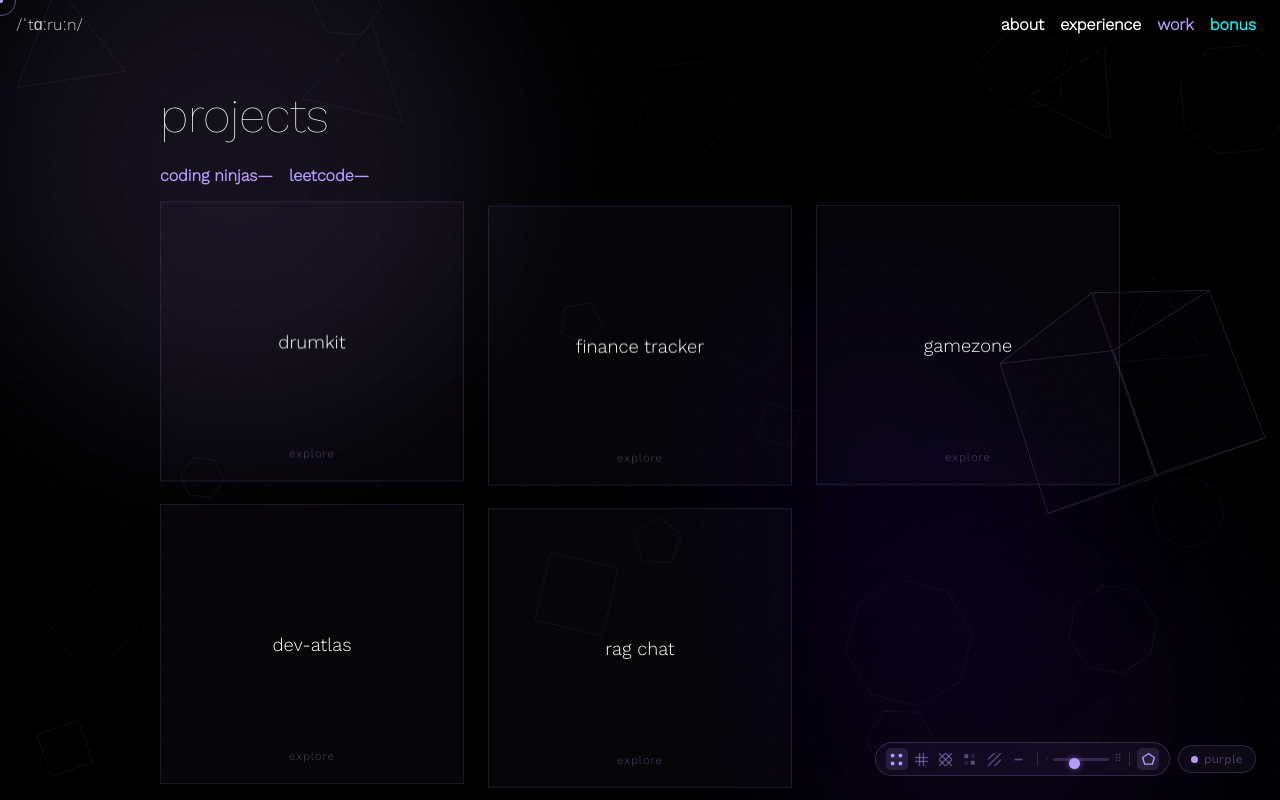
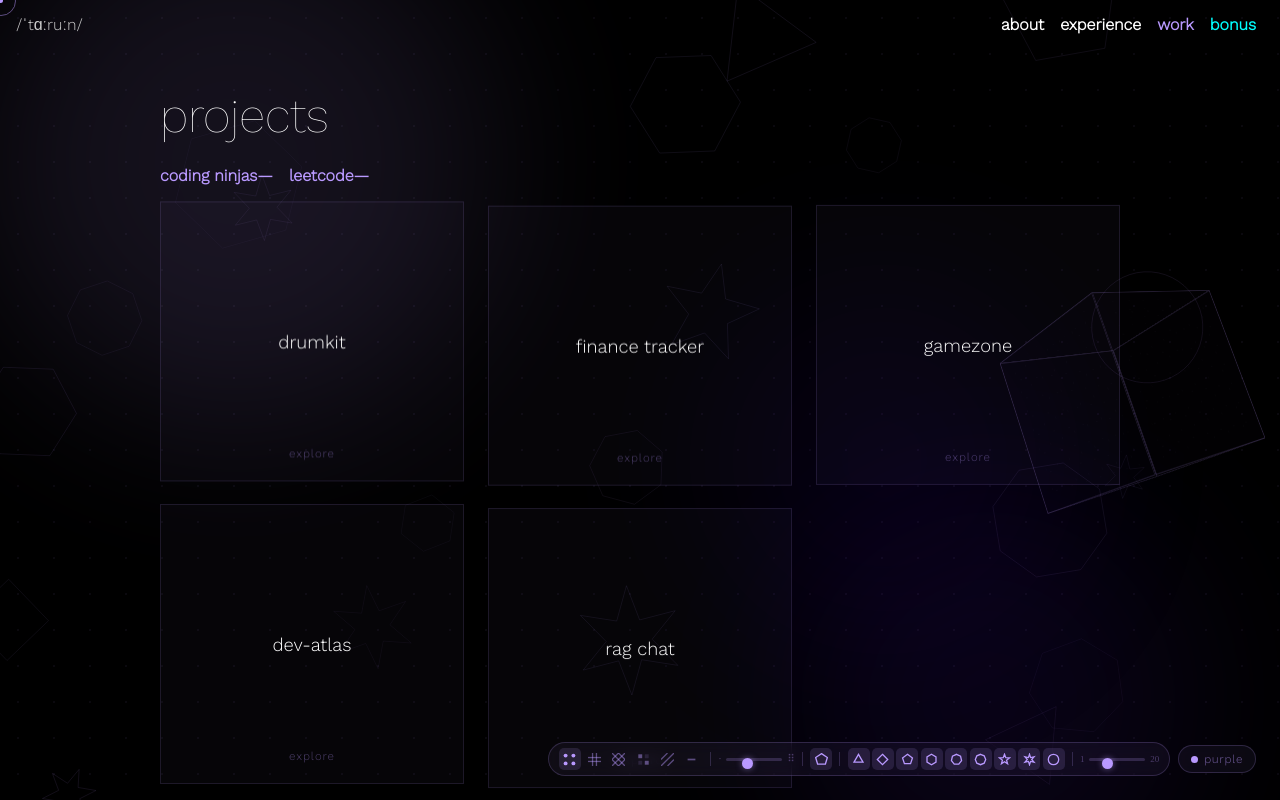
Before and after one commit to atypicalesper/atypicalesper.github.io, a Next.js app: page /work in a window 1280 px wide. Both pictures are taken after a click on the button 1148 px from the left and 759 px from the top of the page. Shown: the top 800 px of the page. Built offline with nearby package versions, Linux system fonts and the light colour scheme; no server answers.

Commit message:
feat: add configurable polygon system to background
Add 9 polygon types (triangle, square, pentagon, hexagon, heptagon, octagon, star5, star6, circle) with per-type toggle buttons and a count slider (5–60). Stars use alternating inner/outer radius (0.42×). All settings persist to localStorage.

```diff
--- a/src/components/BgControls.jsx
+++ b/src/components/BgControls.jsx
@@ -1,12 +1,7 @@
 'use client';
 
 import { useTheme } from './ThemeProvider';
-
-const PolyIcon = (
-  <svg width="13" height="13" viewBox="0 0 10 10" fill="none" stroke="currentColor" strokeWidth="1" aria-hidden="true">
-    <polygon points="5,0.5 9.5,3.5 8,8.5 2,8.5 0.5,3.5" />
-  </svg>
-);
+import { POLY_DEFS } from './BgPolygons';
 
 const SHAPES = ['dot', 'grid', 'diamond', 'square', 'wave', 'none'];
 
@@ -59,8 +54,44 @@ const Icons = {
   ),
 };
 
+function PolyPreview({ def }) {
+  const cx = 5, cy = 5, r = 4, inner = r * 0.42;
+  if (def.sides >= 24) {
+    return (
+      <svg width="13" height="13" viewBox="0 0 10 10" fill="none" stroke="currentColor" strokeWidth="1" aria-hidden="true">
+        <circle cx="5" cy="5" r="4" />
+      </svg>
+    );
+  }
+  let points;
+  if (def.star) {
+    const pts = def.sides * 2;
+    points = Array.from({ length: pts }, (_, i) => {
+      const rad   = i % 2 === 0 ? r : inner;
+      const angle = (i * Math.PI) / def.sides - Math.PI / 2;
+      return (cx + rad * Math.cos(angle)) + ',' + (cy + rad * Math.sin(angle));
+    }).join(' ');
+  } else {
+    points = Array.from({ length: def.sides }, (_, i) => {
+      const angle = (i * 2 * Math.PI) / def.sides - Math.PI / 2;
+      return (cx + r * Math.cos(angle)) + ',' + (cy + r * Math.sin(angle));
+    }).join(' ');
+  }
+  return (
+    <svg width="13" height="13" viewBox="0 0 10 10" fill="none" stroke="currentColor" strokeWidth="1" aria-hidden="true">
+      <polygon points={points} />
+    </svg>
+  );
+}
+
 export default function BgControls() {
-  const { bgShape, setBgShape, bgSize, setBgSize, showPolygons, setShowPolygons } = useTheme();
+  const {
+    bgShape, setBgShape,
+    bgSize, setBgSize,
+    showPolygons, setShowPolygons,
+    polyCount, setPolyCount,
+    polyTypes, togglePolyType,
+  } = useTheme();
 
   return (
     <div className="bg-controls" aria-label="Background controls">
@@ -68,7 +99,7 @@ export default function BgControls() {
         {SHAPES.map((id) => (
           <button
             key={id}
-            className={`bg-shape-btn${bgShape === id ? ' active' : ''}`}
+            className={'bg-shape-btn' + (bgShape === id ? ' active' : '')}
             onClick={() => setBgShape(id)}
             title={id}
             aria-pressed={bgShape === id}
@@ -77,7 +108,9 @@ export default function BgControls() {
           </button>
         ))}
       </div>
+
       <div className="bg-sep" />
+
       <div className="bg-density">
         <span className="bg-density-label">·</span>
         <input
@@ -88,20 +121,62 @@ export default function BgControls() {
           step={4}
           value={bgSize}
           onChange={(e) => setBgSize(Number(e.target.value))}
-          title={`density: ${Math.round(1440 / bgSize)} across`}
+          title={'density: ' + Math.round(1440 / bgSize) + ' across'}
           aria-label="background density"
         />
         <span className="bg-density-label">⠿</span>
       </div>
+
       <div className="bg-sep" />
+
       <button
-        className={`bg-shape-btn${showPolygons ? ' active' : ''}`}
+        className={'bg-shape-btn' + (showPolygons ? ' active' : '')}
         onClick={() => setShowPolygons(!showPolygons)}
         title="floating polygons"
         aria-pressed={showPolygons}
       >
-        {PolyIcon}
+        <svg width="13" height="13" viewBox="0 0 10 10" fill="none" stroke="currentColor" strokeWidth="1" aria-hidden="true">
+          <polygon points="5,0.5 9.5,3.5 8,8.5 2,8.5 0.5,3.5" />
+        </svg>
       </button>
+
+      {showPolygons && (
+        <>
+          <div className="bg-sep" />
+          <div className="bg-shapes">
+            {POLY_DEFS.map((def) => {
+              const active = polyTypes.includes(def.id);
+              return (
+                <button
+                  key={def.id}
+                  className={'bg-shape-btn' + (active ? ' active' : '')}
+                  onClick={() => togglePolyType(def.id)}
+                  title={def.id}
+                  aria-pressed={active}
+                >
+                  <PolyPreview def={def} />
+                </button>
+              );
+            })}
+          </div>
+          <div className="bg-sep" />
+          <div className="bg-density">
+            <span className="bg-density-label" style={{ fontSize: 9 }}>1</span>
+            <input
+              type="range"
+              className="bg-slider"
+              min={5}
+              max={60}
+              step={5}
+              value={polyCount}
+              onChange={(e) => setPolyCount(Number(e.target.value))}
+              title={'polygons: ' + polyCount}
+              aria-label="polygon count"
+            />
+            <span className="bg-density-label" style={{ fontSize: 9 }}>{polyCount}</span>
+          </div>
+        </>
+      )}
     </div>
   );
 }
--- a/src/components/BgPolygons.jsx
+++ b/src/components/BgPolygons.jsx
@@ -3,15 +3,30 @@
 import { useEffect, useRef } from 'react';
 import { useTheme } from './ThemeProvider';
 
-const SIDES_OPTIONS = [3, 4, 5, 6, 8];
-const COUNT = 20;
+export const POLY_DEFS = [
+  { id: 'triangle', label: 'tri',  sides: 3 },
+  { id: 'square',   label: 'sq',   sides: 4 },
+  { id: 'pentagon', label: 'pent', sides: 5 },
+  { id: 'hexagon',  label: 'hex',  sides: 6 },
+  { id: 'heptagon', label: 'hept', sides: 7 },
+  { id: 'octagon',  label: 'oct',  sides: 8 },
+  { id: 'star5',    label: 'str5', sides: 5, star: true },
+  { id: 'star6',    label: 'str6', sides: 6, star: true },
+  { id: 'circle',   label: 'circ', sides: 48 },
+];
 
-function initParticles(w, h) {
-  return Array.from({ length: COUNT }, () => ({
+function randomDef(activeIds) {
+  const pool = activeIds.length > 0 ? activeIds : POLY_DEFS.map(p => p.id);
+  const id   = pool[Math.floor(Math.random() * pool.length)];
+  return POLY_DEFS.find(p => p.id === id) ?? POLY_DEFS[0];
+}
+
+function initParticles(w, h, count, activeIds) {
+  return Array.from({ length: count }, () => ({
     x:        Math.random() * w,
     y:        Math.random() * h,
-    radius:   20 + Math.random() * 44,
-    sides:    SIDES_OPTIONS[Math.floor(Math.random() * SIDES_OPTIONS.length)],
+    radius:   18 + Math.random() * 48,
+    def:      randomDef(activeIds),
     rotation: Math.random() * Math.PI * 2,
     rotSpeed: (0.0008 + Math.random() * 0.0022) * (Math.random() < 0.5 ? 1 : -1),
     vx:       (Math.random() - 0.5) * 0.14,
@@ -20,84 +35,86 @@ function initParticles(w, h) {
   }));
 }
 
+function drawPoly(ctx, p) {
+  const { x, y, radius, rotation, def } = p;
+  ctx.beginPath();
+  if (def.star) {
+    const inner = radius * 0.42;
+    const pts   = def.sides * 2;
+    for (let i = 0; i < pts; i++) {
+      const r     = i % 2 === 0 ? radius : inner;
+      const angle = rotation + (i * Math.PI) / def.sides - Math.PI / 2;
+      const px    = x + r * Math.cos(angle);
+      const py    = y + r * Math.sin(angle);
+      i === 0 ? ctx.moveTo(px, py) : ctx.lineTo(px, py);
+    }
+  } else {
+    for (let i = 0; i < def.sides; i++) {
+      const angle = rotation + (i * 2 * Math.PI) / def.sides;
+      const px    = x + radius * Math.cos(angle);
+      const py    = y + radius * Math.sin(angle);
+      i === 0 ? ctx.moveTo(px, py) : ctx.lineTo(px, py);
+    }
+  }
+  ctx.closePath();
+  ctx.stroke();
+}
+
 export default function BgPolygons() {
-  const { showPolygons, theme } = useTheme();
+  const { showPolygons, theme, polyCount, polyTypes } = useTheme();
   const canvasRef = useRef(null);
   const stateRef  = useRef({ particles: [], animId: null });
 
   useEffect(() => {
     if (!showPolygons) return;
-
     const canvas = canvasRef.current;
     if (!canvas) return;
-    const ctx = canvas.getContext('2d');
+    const ctx   = canvas.getContext('2d');
     const state = stateRef.current;
 
     function resize() {
       canvas.width  = window.innerWidth;
       canvas.height = window.innerHeight;
-      state.particles = initParticles(canvas.width, canvas.height);
+      state.particles = initParticles(canvas.width, canvas.height, polyCount, polyTypes);
     }
 
     function draw() {
       const accentRgb = getComputedStyle(document.documentElement)
         .getPropertyValue('--accent-rgb').trim() || '139,92,246';
-
       ctx.clearRect(0, 0, canvas.width, canvas.height);
-
       for (const p of state.particles) {
         p.rotation += p.rotSpeed;
         p.x += p.vx;
         p.y += p.vy;
-
-        if (p.x < -p.radius)                   p.x = canvas.width  + p.radius;
-        if (p.x > canvas.width  + p.radius)    p.x = -p.radius;
-        if (p.y < -p.radius)                   p.y = canvas.height + p.radius;
-        if (p.y > canvas.height + p.radius)    p.y = -p.radius;
-
+        if (p.x < -p.radius)                p.x = canvas.width  + p.radius;
+        if (p.x > canvas.width  + p.radius) p.x = -p.radius;
+        if (p.y < -p.radius)                p.y = canvas.height + p.radius;
+        if (p.y > canvas.height + p.radius) p.y = -p.radius;
         ctx.save();
-        ctx.globalAlpha  = p.alpha;
-        ctx.strokeStyle  = `rgb(${accentRgb})`;
-        ctx.lineWidth    = 1;
-        ctx.beginPath();
-        for (let i = 0; i < p.sides; i++) {
-          const angle = p.rotation + (i * 2 * Math.PI) / p.sides;
-          const px = p.x + p.radius * Math.cos(angle);
-          const py = p.y + p.radius * Math.sin(angle);
-          i === 0 ? ctx.moveTo(px, py) : ctx.lineTo(px, py);
-        }
-        ctx.closePath();
-        ctx.stroke();
+        ctx.globalAlpha = p.alpha;
+        ctx.strokeStyle = 'rgb(' + accentRgb + ')';
+        ctx.lineWidth   = 1;
+        drawPoly(ctx, p);
         ctx.restore();
       }
-
       state.animId = requestAnimationFrame(draw);
     }
 
     resize();
     window.addEventListener('resize', resize);
     draw();
-
     return () => {
       cancelAnimationFrame(state.animId);
       window.removeEventListener('resize', resize);
     };
-  }, [showPolygons, theme]);
+  }, [showPolygons, theme, polyCount, polyTypes]);
 
   if (!showPolygons) return null;
-
   return (
     <canvas
       ref={canvasRef}
       aria-hidden="true"
-      style={{
-        position: 'fixed',
-        inset: 0,
-        width: '100%',
-        height: '100%',
-        pointerEvents: 'none',
-        zIndex: 0,
-      }}
+      style={{ position: 'fixed', inset: 0, width: '100%', height: '100%', pointerEvents: 'none', zIndex: 0 }}
     />
   );
 }
--- a/src/components/ThemeProvider.jsx
+++ b/src/components/ThemeProvider.jsx
@@ -4,12 +4,15 @@ import { createContext, useContext, useEffect, useState } from 'react';
 
 const THEMES = ['purple', 'midnight', 'matrix', 'crimson', 'aurora', 'amber'];
 const SHAPES = ['dot', 'grid', 'diamond', 'square', 'wave', 'none'];
+const ALL_POLY_IDS = ['triangle', 'square', 'pentagon', 'hexagon', 'heptagon', 'octagon', 'star5', 'star6', 'circle'];
 
 const ThemeContext = createContext({
   theme: 'purple',       cycleTheme:      () => {},
   bgShape: 'dot',        setBgShape:      () => {},
   bgSize: 36,            setBgSize:       () => {},
   showPolygons: false,   setShowPolygons: () => {},
+  polyCount: 20,         setPolyCount:    () => {},
+  polyTypes: ALL_POLY_IDS, togglePolyType: () => {},
 });
 
 export function ThemeProvider({ children }) {
@@ -36,6 +39,21 @@ export function ThemeProvider({ children }) {
     return localStorage.getItem('showPolygons') === 'true';
   });
 
+  const [polyCount, setPolyCountState] = useState(() => {
+    if (typeof window === 'undefined') return 20;
+    const saved = Number(localStorage.getItem('polyCount'));
+    return saved >= 5 && saved <= 60 ? saved : 20;
+  });
+
+  const [polyTypes, setPolyTypesState] = useState(() => {
+    if (typeof window === 'undefined') return ALL_POLY_IDS;
+    try {
+      const saved = JSON.parse(localStorage.getItem('polyTypes') || 'null');
+      if (Array.isArray(saved) && saved.length > 0) return saved;
+    } catch {}
+    return ALL_POLY_IDS;
+  });
+
   useEffect(() => {
     document.documentElement.setAttribute('data-theme', theme);
     localStorage.setItem('theme', theme);
@@ -47,7 +65,7 @@ export function ThemeProvider({ children }) {
   }, [bgShape]);
 
   useEffect(() => {
-    document.documentElement.style.setProperty('--bg-grid-size', `${bgSize}px`);
+    document.documentElement.style.setProperty('--bg-grid-size', bgSize + 'px');
     localStorage.setItem('bgSize', String(bgSize));
   }, [bgSize]);
 
@@ -55,13 +73,36 @@ export function ThemeProvider({ children }) {
     localStorage.setItem('showPolygons', String(showPolygons));
   }, [showPolygons]);
 
+  useEffect(() => {
+    localStorage.setItem('polyCount', String(polyCount));
+  }, [polyCount]);
+
+  useEffect(() => {
+    localStorage.setItem('polyTypes', JSON.stringify(polyTypes));
+  }, [polyTypes]);
+
   const cycleTheme      = () => setTheme((t) => THEMES[(THEMES.indexOf(t) + 1) % THEMES.length]);
   const setBgShape      = (s) => SHAPES.includes(s) && setBgShapeState(s);
   const setBgSize       = (n) => n >= 16 && n <= 72 && setBgSizeState(n);
   const setShowPolygons = (v) => setShowPolygonsState(Boolean(v));
+  const setPolyCount    = (n) => n >= 5 && n <= 60 && setPolyCountState(n);
+  const togglePolyType  = (id) => {
+    setPolyTypesState(prev =>
+      prev.includes(id)
+        ? prev.length > 1 ? prev.filter(t => t !== id) : prev
+        : [...prev, id]
+    );
+  };
 
   return (
-    <ThemeContext.Provider value={{ theme, cycleTheme, bgShape, setBgShape, bgSize, setBgSize, showPolygons, setShowPolygons }}>
+    <ThemeContext.Provider value={{
+      theme, cycleTheme,
+      bgShape, setBgShape,
+      bgSize, setBgSize,
+      showPolygons, setShowPolygons,
+      polyCount, setPolyCount,
+      polyTypes, togglePolyType,
+    }}>
       {children}
     </ThemeContext.Provider>
   );
```
